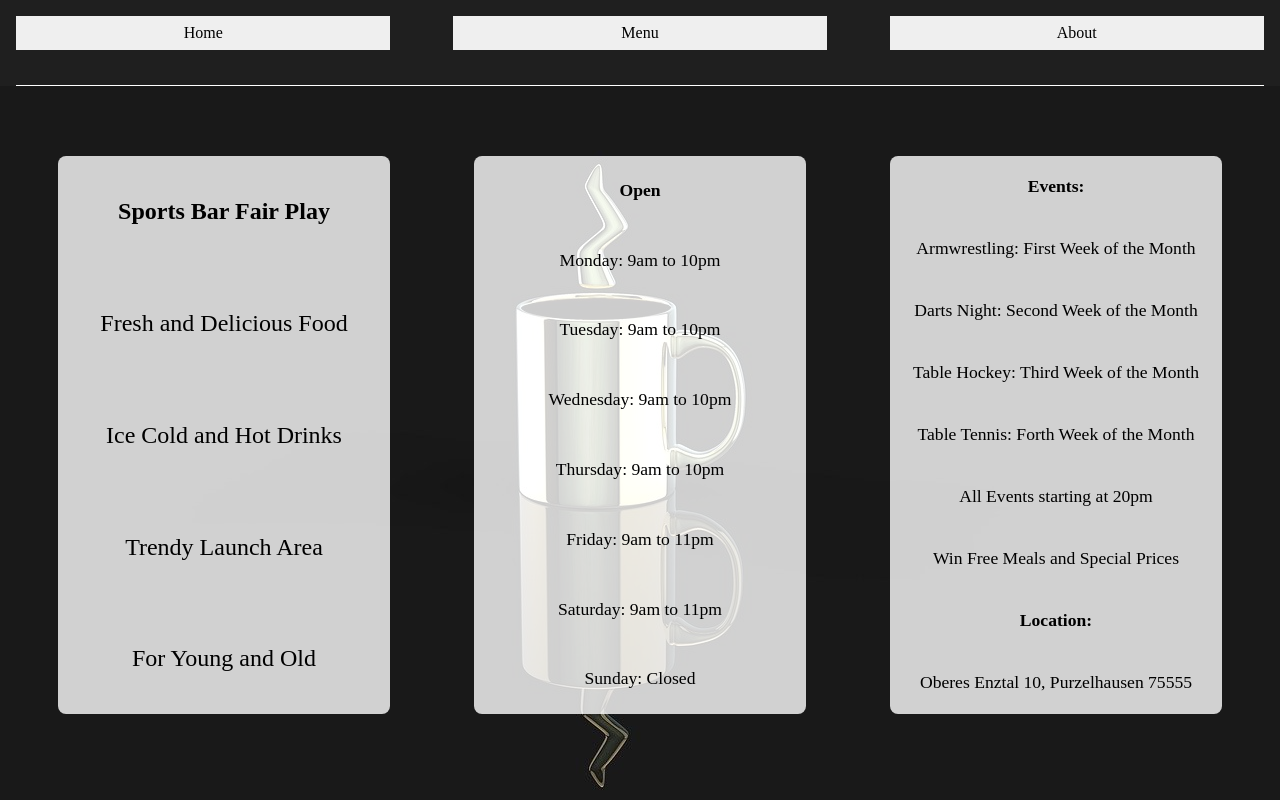
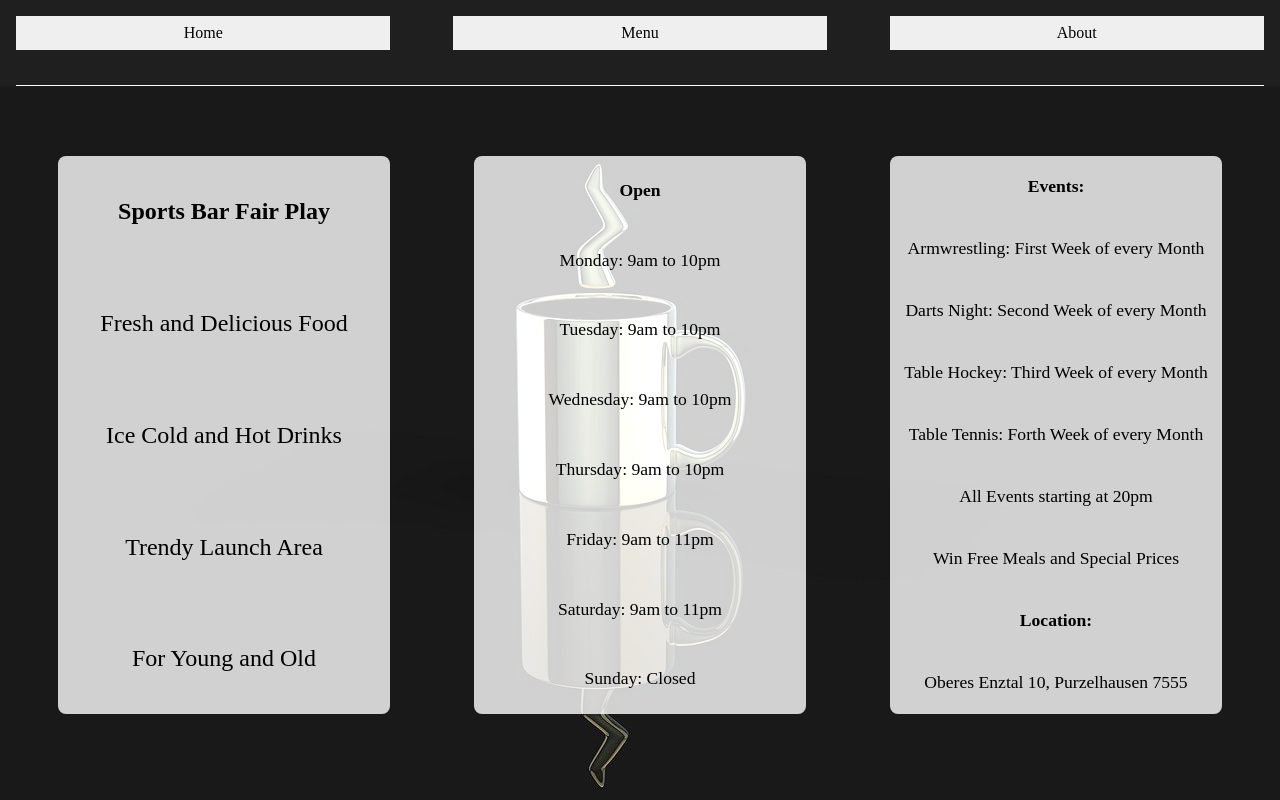
Before and after one commit to MightyCharm/restaurant-page, a website built with webpack: page src/template.html in a window 1280 px wide. Built offline with nearby package versions, Linux system fonts and the light colour scheme.

Commit message:
feat: create home site with javascript

```diff
--- a/src/index.js
+++ b/src/index.js
@@ -1,17 +1,95 @@
 import "./styles.css";
-/*
-import odinImage from "./restaurant.jpg";
 
-const image = document.createElement("img");
 
-image.src = odinImage;
+// get main container for content
+const divContent = document.querySelector(".content");
+console.log(divContent);
 
-document.body.appendChild(image);
+// create card description
+const divCardDescription = document.createElement("div");
+divCardDescription.className =  "card description";
+const header = document.createElement("h2");
+const para = document.createElement("p");
+const para2 = document.createElement("p");
+const para3 = document.createElement("p");
+const para4 = document.createElement("p");
+header.innerHTML = "Sports Bar Fair Play";
+para.innerHTML = "Fresh and Delicious Food";
+para2.innerHTML = "Ice Cold and Hot Drinks";
+para3.innerHTML = "Trendy Launch Area";
+para4.innerHTML = "For Young and Old";
+divCardDescription.append(header);
+divCardDescription.append(para);
+divCardDescription.append(para2);
+divCardDescription.append(para3);
+divCardDescription.append(para4);
 
-console.log("Hello World");
-*/
+
+// create card open
+const divCardOpen = document.createElement("div");
+divCardOpen.className = "card open"
+const headerOpen = document.createElement("h2");
+const paraOpen1 = document.createElement("p");
+const paraOpen2 = document.createElement("p");
+const paraOpen3 = document.createElement("p");
+const paraOpen4 = document.createElement("p");
+const paraOpen5 = document.createElement("p");
+const paraOpen6 = document.createElement("p");
+const paraOpen7 = document.createElement("p");
+headerOpen.innerHTML = "Open";
+paraOpen1.innerHTML = "Monday: 9am to 10pm";
+paraOpen2.innerHTML = "Tuesday: 9am to 10pm";
+paraOpen3.innerHTML = "Wednesday: 9am to 10pm";
+paraOpen4.innerHTML = "Thursday: 9am to 10pm";
+paraOpen5.innerHTML = "Friday: 9am to 11pm";
+paraOpen6.innerHTML = "Saturday: 9am to 11pm";
+paraOpen7.innerHTML = "Sunday: Closed";
+divCardOpen.append(headerOpen);
+divCardOpen.append(paraOpen1);
+divCardOpen.append(paraOpen2);
+divCardOpen.append(paraOpen3);
+divCardOpen.append(paraOpen4);
+divCardOpen.append(paraOpen5);
+divCardOpen.append(paraOpen6);
+divCardOpen.append(paraOpen7);
+
+// create card location
+const divCardLocation = document.createElement("div");
+divCardLocation.className = "card location";
+const headerLocation = document.createElement("h2");
+const paraLocation1 = document.createElement("p");
+const paraLocation2 = document.createElement("p");
+const paraLocation3 = document.createElement("p");
+const paraLocation4 = document.createElement("p");
+const paraLocation5 = document.createElement("p");
+const paraLocation6 = document.createElement("p");
+const headerLocation2 = document.createElement("h2");
+const paraLocation7 = document.createElement("p");
+headerLocation.innerHTML = "Events:"
+paraLocation1.innerHTML = "Armwrestling: First Week of every Month"
+paraLocation2.innerHTML = "Darts Night: Second Week of every Month"
+paraLocation3.innerHTML = "Table Hockey: Third Week of every Month"
+paraLocation4.innerHTML = "Table Tennis: Forth Week of every Month"
+paraLocation5.innerHTML = "All Events starting at 20pm"
+paraLocation6.innerHTML = "Win Free Meals and Special Prices";
+headerLocation2.innerHTML = "Location:";
+paraLocation7.innerHTML = "Oberes Enztal 10, Purzelhausen 7555";
+divCardLocation.append(headerLocation);
+divCardLocation.append(paraLocation1);
+divCardLocation.append(paraLocation2);
+divCardLocation.append(paraLocation3);
+divCardLocation.append(paraLocation4);
+divCardLocation.append(paraLocation5);
+divCardLocation.append(paraLocation6);
+divCardLocation.append(headerLocation2);
+divCardLocation.append(paraLocation7);
 
 
 
+divContent.append(divCardDescription);
+divContent.append(divCardOpen);
+divContent.append(divCardLocation);
+console.log(divContent);
+
 // Image by <a href="https://pixabay.com/users/julientromeur-3630051/?utm_source=link-attribution&utm_medium=referral&utm_campaign=image&utm_content=4289545">Julien Tromeur</a> from <a href="https://pixabay.com//?utm_source=link-attribution&utm_medium=referral&utm_campaign=image&utm_content=4289545">Pixabay</a>
 //Foto von Nikita Belokhonov: https://www.pexels.com/de-de/foto/stadt-restaurant-strasse-sommer-5942754/
--- a/src/template.html
+++ b/src/template.html
@@ -19,7 +19,7 @@
         <img src="./restaurant.jpg" alt="image of an restaurant">
 
         <div class="content" id="content">
-            <div class="card description">
+            <!-- <div class="card description">
                 <h2>Sports Bar Fair Play</h2>
                 <p>Fresh and Delicious Food</p>
                 <p>Ice Cold and Hot Drinks</p>
@@ -46,10 +46,8 @@
                 <p>Win Free Meals and Special Prices</p>
                 <h2>Location:</h2>
                 <p>Oberes Enztal 10, Purzelhausen 75555</p>
-            </div>
+            </div> -->
         </div>
-
-
 
     </div>
 </body>
```
